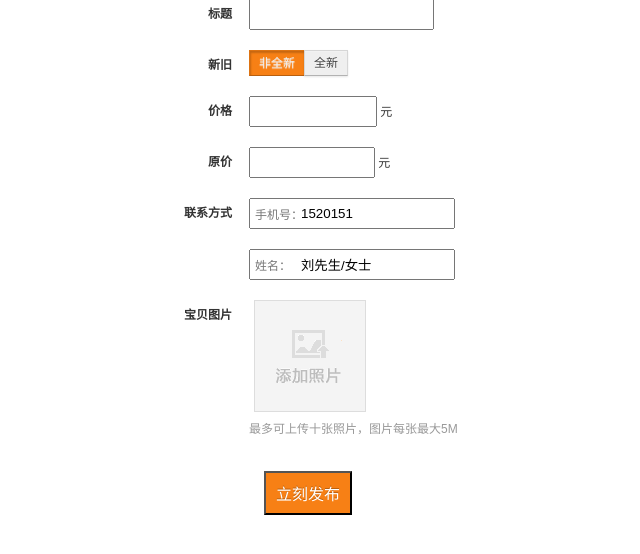
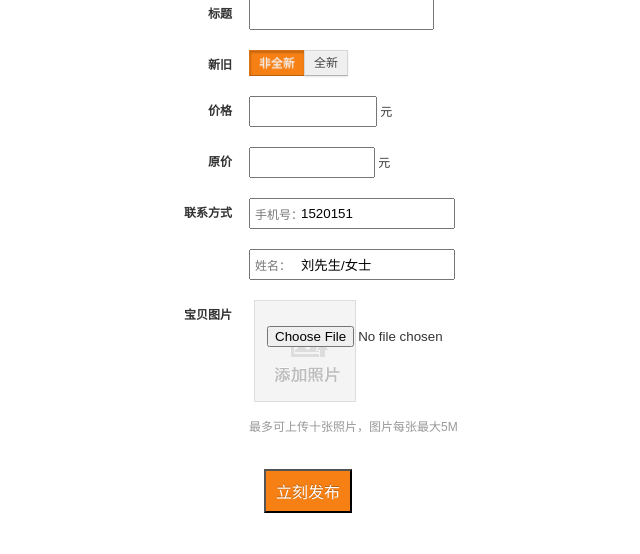
Before and after one commit to dandanJing/tiaozy, a Django app: page /publish-item/pub/ in a window 1280 px wide. Shown: the part 131-685 px from the top of the page, without its empty margins (185-825 px from the left). Run offline with Django 3.2, Linux system fonts and the light colour scheme; some libraries are stand-ins or nearby versions.

Commit message:
修改上传文件部分

```diff
--- a/application/html_files/static/scripts/pub_1.js
+++ b/application/html_files/static/scripts/pub_1.js
@@ -8,3 +8,25 @@ $(document).ready(function(){
         }
     });
 });
+
+function checkImgType(ths){
+    if (ths.value == "") {
+         toastr.error("请上传图片");
+        return false;
+    } else {
+        if (!/\.(gif|jpg|jpeg|png|GIF|JPG|PNG)$/.test(ths.value)) {
+            toastr.error('图片类型有误,图片类型必须是.gif,jpeg,jpg,png中的一种');
+            return false;
+        }
+    }
+    return true;
+}
+
+function selectfile(file){
+    if(checkImgType($(this))){
+        alert(1);
+         // var p = $("#upload-file").value;
+         // $(".upload-inner b").css({"background":p});
+     }else{
+     }
+}
--- a/application/html_files/static/styles/pub_1.css
+++ b/application/html_files/static/styles/pub_1.css
@@ -100,7 +100,8 @@ button::-moz-focus-inner{
 
 .step1 a{
     color: #000;
-    outline:none;
+   /* outline:none;
+    text-decoration: underline;*/
 }
 
 .follow-steps .step1 span,.follow-steps .step2 span{
@@ -234,20 +235,19 @@ em .f1{
 }
 
 .upload {
-    border: 1px solid #ddd;
-    width: 110px;
     height: 110px;
     margin: 0px 5px;
     position: relative;
     white-space: nowrap;
-    margin-bottom: 10px;
-    background-color: #f4f4f4;
+    margin-bottom: 10px;d
 }
 
 .upload .upload-inner {
-    /*background-color: #f4f4f4;*/
+    background-color: #f4f4f4;
     width: 100px;
     height: 100px;
+    border: 1px solid #ddd;
+    float: left;
 }
 
 .upload-inner b {
@@ -276,3 +276,14 @@ em .f1{
     text-shadow: 0 -1px 0 rgba(0,0,0,.25);
     background-color: #F78015;
 }
+
+#upload-file{
+    float: left;
+    margin-left: 12px;
+    position: absolute;
+    display: inline;
+    margin-top: 25px;
+    height: 65px;
+    width: 180px;
+   /* opacity: 0;*/
+}
--- a/templates/pub_1.html
+++ b/templates/pub_1.html
@@ -9,8 +9,10 @@
     <link rel="shortcut icon" href="/static/images/ssl-icon.ico" type="image/x-icon">
     <link rel="stylesheet" href="/static/styles/pub_1.css">
     <script language="javascript"  src="/static/scripts/jquery-1.11.2.min.js" type="text/javascript"></script>
-    <script type="text/javascript" src="/static/scripts/validate.js"></script>
-    <script language="javascript"  src="/static/scripts/pub_1.js"></script>
+     <script src="/static/scripts/jquery.alerts.js" type="text/javascript"></script>
+     <script language="javascript"  src="/static/scripts/pub_1.js"></script>
+    <link rel="stylesheet" type="text/css" href="/static/toastr/toastr.min.css">
+    <script type="text/javascript" src="/static/toastr/toastr.min.js"></script>
 </head>
 <body>
     <div class="header">
@@ -123,7 +125,7 @@
                         <div id="J_UploadPic" class="upload">
                             <div class="upload-inner">
                                 <b></b>
-                                <ul class="operate"></ul>
+                                <input type="file" name="file" id="upload-file" onchange="selectfile('file')"></input>
                             </div>
                         </div>
                         <span class="upload-tip">
```
Also changed, not shown: datebase.sqlite3.
